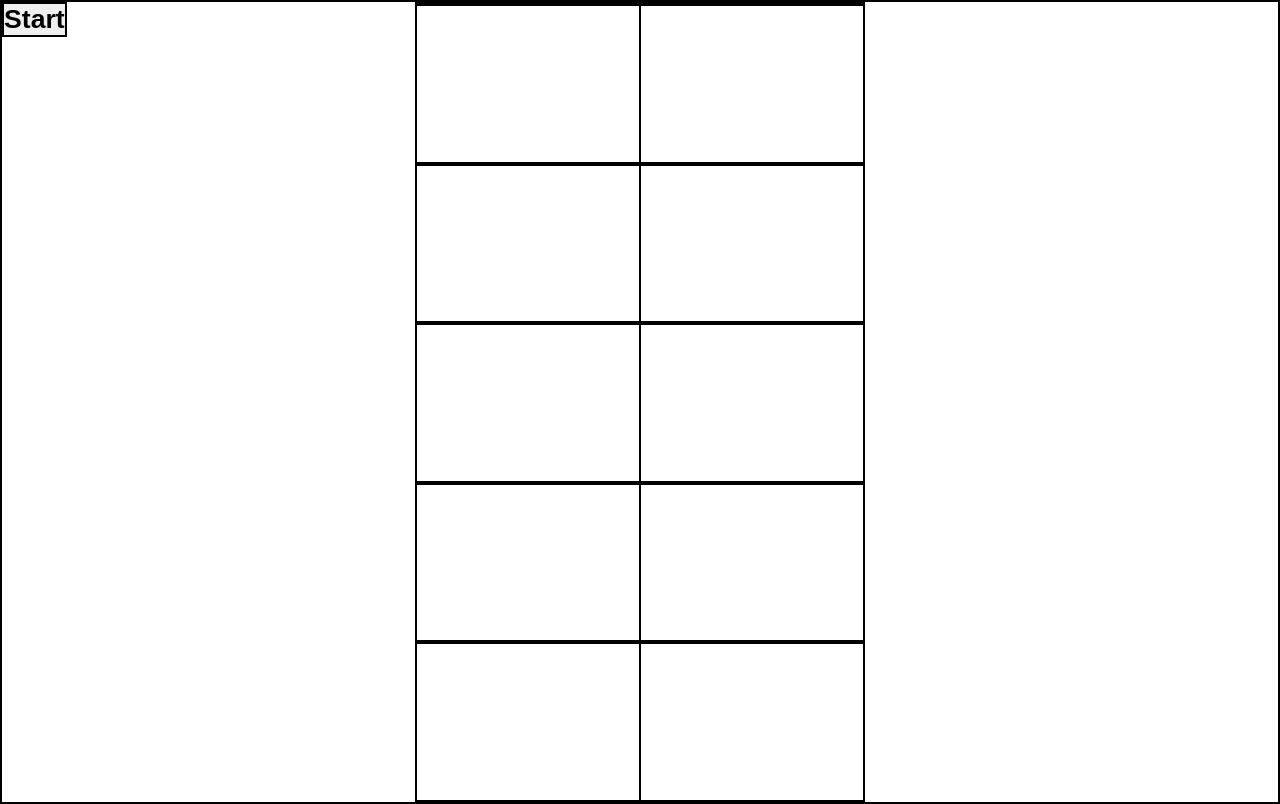
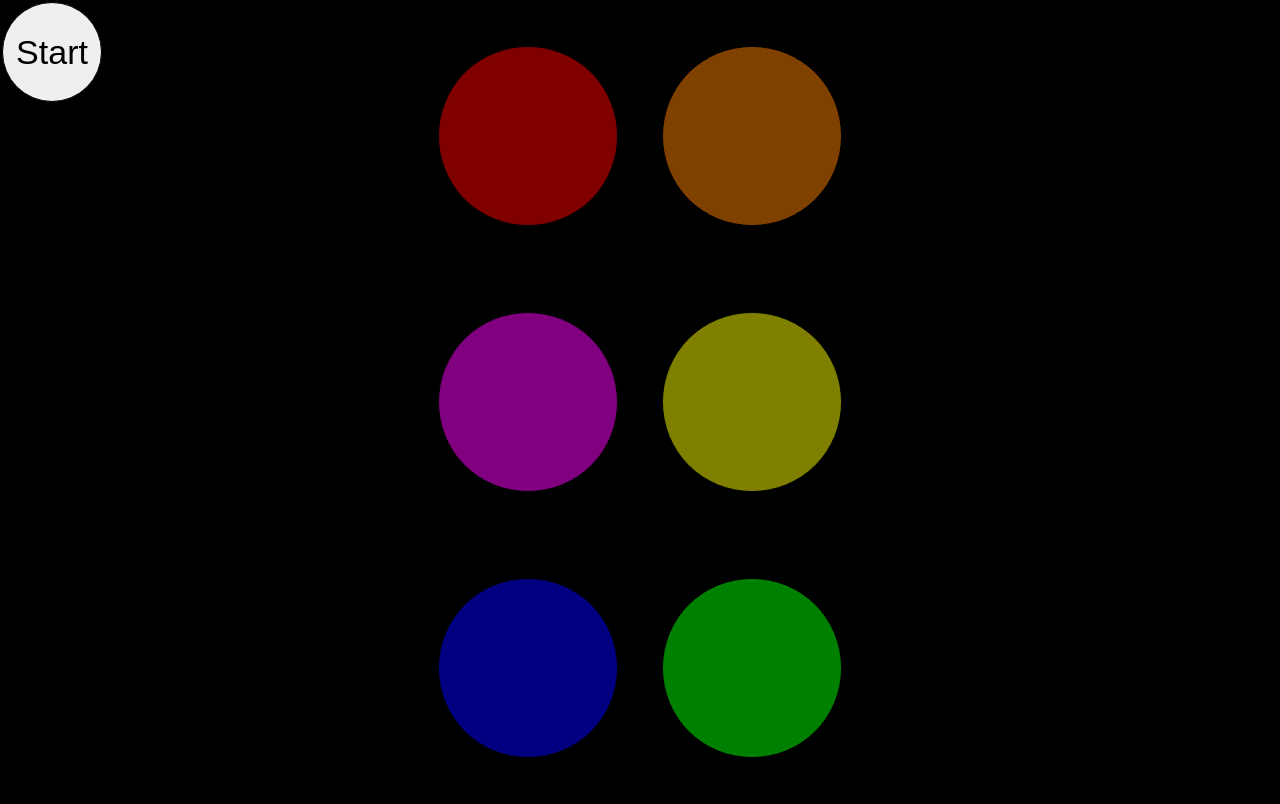
Before and after one commit to eivor9/simon-says, a plain HTML site: page index.html in a window 1280 px wide. Drawn offline with Linux system fonts and the light colour scheme.

Commit message:
make buttons circular and troubleshoot main game loop

```diff
--- a/index.html
+++ b/index.html
@@ -8,38 +8,14 @@
     <script src="script.js" defer></script>
 </head>
 <body>
-    <button style="position: absolute" onclick="gameLoop(level)"><h1>Start</h1></button>
+    <button onClick="game()" style="position: absolute; width: 100px; height: 100px; border-radius: 50%; font-size: 34px;">Start</button>
     <div class="container">
-        <div class="hole 1">
-            <div class="mole"></div>
-        </div>
-        <div class="hole 2">
-            <div class="mole"></div>
-        </div>
-        <div class="hole 3">
-            <div class="mole"></div>
-        </div>
-        <div class="hole 4">
-            <div class="mole"></div>
-        </div>
-        <div class="hole 5">
-            <div class="mole"></div>
-        </div>
-        <div class="hole 6">
-            <div class="mole"></div>
-        </div>
-        <div class="hole 7">
-            <div class="mole"></div>
-        </div>
-        <div class="hole 8">
-            <div class="mole"></div>
-        </div>
-        <div class="hole 9">
-            <div class="mole"></div>
-        </div>
-        <div class="hole 10">
-            <div class="mole"></div>
-        </div>
+        <div class="tile one"></div>
+        <div class="tile two"></div>
+        <div class="tile three"></div>
+        <div class="tile four"></div>
+        <div class="tile five"></div>
+        <div class="tile six"></div>
     </div>
 </body>
 </html>
--- a/script.js
+++ b/script.js
@@ -1,45 +1,47 @@
 const container = document.querySelector(".container");
-const holes = document.querySelectorAll(".hole");
-for(let i = 0; i < holes.length; i++){
-    holes[i].addEventListener("click", (e) => {
-        e.preventDefault();
-        testing.push(e.target);
-        console.log(testing);
-    })
+const tiles = document.querySelectorAll(".tile");
+const circularTiles = [tiles[0], tiles[1], tiles[3], tiles[5], tiles[4], tiles[2]];
+const colors = [
+    {dark: "rgba(255, 0, 0, 0.5)", light: "rgba(255, 0, 0, 1)"},
+    {dark: "rgba(255, 128, 0, 0.5)", light: "rgba(255, 128, 0, 1)"},
+    {dark: "rgba(255, 255, 0, 0.5)", light: "rgba(255, 255, 0, 1)"},
+    {dark: "rgba(0, 255, 0, 0.5)", light: "rgba(0, 255, 0, 1)"},
+    {dark: "rgba(0, 0, 255, 0.5)", light: "rgba(0, 0, 255, 1)"},
+    {dark: "rgba(255, 0, 255, 0.5)", light: "rgba(255, 0, 255, 1)"}
+]
+
+class Sequence {
+    constructor (tile, index){
+        this.tile = tile;
+        this.index = index;
+    }
 }
 
 let level = 1;
 let simonSequence = [];
-let testing = [];
+let buttonSequence = [];
 
-class Sequence {
-    constructor (tile, color){
-        this.tile = tile;
-        this.color = color;
-    }
+for(let i = 0; i < circularTiles.length; i++){
+    circularTiles[i].style.backgroundColor = colors[i].light;
+}
+for(let i = 1; i <= circularTiles.length; i++){
+    setTimeout(() => circularTiles[i-1].style.backgroundColor = colors[i-1].dark, i * 125);
 }
 
-function gameLoop(level){
-    for(let i = 0; i < level; i++){
-
-        let newButton = randomTile();
-        let newColor = psuedoRandomColor();
-
-        newButton.style.backgroundColor = newColor;
-        setTimeout(() => newButton.style.backgroundColor = "", 1000);
-
-        let newSequence = new Sequence(newButton, newColor);
-        simonSequence.push(newSequence);
+function game(){
+    for (let i = 1; i <= level; i++){
+        const [currentTile, currentIndex] = randomTile();
+        currentTile.style.backgroundColor = colors[currentIndex].light;
+        setTimeout(() => currentTile.style.backgroundColor = colors[currentIndex].dark, i*500);
+        simonSequence.push( new Sequence(currentTile, currentIndex) );
     }
+    level++;
 }
 
+
+
+
 function randomTile(){
-    let randomIndex = Math.floor(Math.random() * 10);
-    return holes[randomIndex];
+    let randomIndex = Math.floor(Math.random() * circularTiles.length);
+    return [circularTiles[randomIndex], randomIndex];
 }
-
-function psuedoRandomColor(){
-    const colors = ["red", "orange", "yellow", "green", "blue", "indigo", "violet"];
-    let randomIndex = Math.floor(Math.random() * 10);
-    return colors[randomIndex];
-}
--- a/styles.css
+++ b/styles.css
@@ -4,15 +4,38 @@
     box-sizing: border-box;
     border: 1px solid black;
 }
+body{
+    background-color: black;
+}
 .container{
     height: 100vh;
     aspect-ratio: 9 / 16;
     margin: auto;
     display: grid;
-    grid-template-columns: 50% 50%;
+    grid-template-columns: 1fr 1fr;
+    align-items: center;
+    justify-items: center;
 }
-.hole:active{
-    background-color: grey;
+.tile{
+    width: 80%;
+    aspect-ratio: 1;
+    border-radius: 50%;
 }
-.hole{
+.one{
+    background-color: rgba(255, 0, 0, 0.5);
 }
+.two{
+    background-color: rgba(255, 128, 0, 0.5);
+}
+.three{
+    background-color: rgba(255, 0, 255, 0.5);
+}
+.four{
+    background-color: rgba(255, 255, 0, 0.5);
+}
+.five{
+    background-color: rgba(0, 0, 255, 0.5);
+}
+.six{
+    background-color: rgba(0, 255, 0, 0.5);
+}
```
